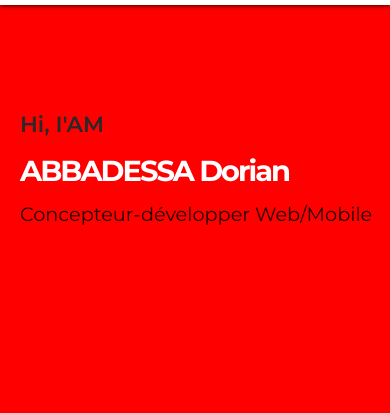
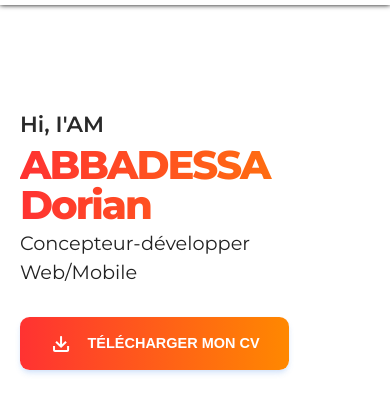
Before and after one commit to DorianABDS/Portfolio-ABBADESSA-Dorian, a plain HTML site: page index.html in a window 390 px wide. Shown: the part 45-458 px from the top of the page. Drawn offline with Linux system fonts and the light colour scheme.

Commit message:
Ajout du button 'télécharger' mon cv

```diff
--- a/index.html
+++ b/index.html
@@ -13,7 +13,7 @@
 <body>
     <header class="header">
         <nav class="navbar">
-            <a href="index.html" class="logo"><img src="/src/img/Logo Div noir.png" alt=""></a>
+            <a href="index.html" class="logo"><img src="/src/img/Logo plat Div noir.png" alt=""></a>
             <div class="nav-links">
                 <ul>
                     <li><a href="index.html">Accueil</a></li>
@@ -33,8 +33,28 @@
         <section class="accueil">
             <div class="contrainer-accueil">
                 <h2>Hi, I'AM</h2>
-                <h1>ABBADESSA Dorian</h1>
+                <h1><span>ABBADESSA Dorian</span></h1>
                 <p>Concepteur-développer Web/Mobile</p>
+                <!-- <a href="#">télécharger mon cv</a> -->
+                <button>
+                    <svg
+                        width="24"
+                        height="24"
+                        viewBox="0 0 24 24"
+                        fill="none"
+                        xmlns="http://www.w3.org/2000/svg"
+                        >
+                        <path
+                            d="M11 5C11 4.44772 11.4477 4 12 4C12.5523 4 13 4.44772 13 5V12.1578L16.2428 8.91501L17.657 10.3292L12.0001 15.9861L6.34326 10.3292L7.75748 8.91501L11 12.1575V5Z"
+                            fill="currentColor"
+                        />
+                        <path
+                            d="M4 14H6V18H18V14H20V18C20 19.1046 19.1046 20 18 20H6C4.89543 20 4 19.1046 4 18V14Z"
+                            fill="currentColor"
+                        />
+                        </svg>
+                    télécharger mon cv
+                  </button>
             </div>
         </section>
     </main>
@@ -42,7 +62,6 @@
 <script>
     const menuHamburger = document.querySelector(".menu-hamburger")
     const navLinks = document.querySelector(".nav-links")
-    const social = document.querySelector(".social")
 
     menuHamburger.addEventListener('click',()=>{
     navLinks.classList.toggle('mobile-menu')
--- a/style.css
+++ b/style.css
@@ -23,7 +23,6 @@ html, body {
 
 .navbar {
     background: rgb(255, 255, 255);
-    backdrop-filter: blur(10px);
     box-shadow: 0 0 5px rgb(0, 0, 0);;
     top: 0;
     left: 0;
@@ -36,7 +35,7 @@ html, body {
     display: flex;
     justify-content: space-between;
     align-items: center;
-    z-index: 1;
+    z-index: 100;
 }
 
 .navbar a {
@@ -96,12 +95,51 @@ html, body {
     margin-top: 50px;
     width: 100%;
     height: 100vh;
-    background-color: red;
 }
 
 .contrainer-accueil {
     padding-left: 20px;
 }
+
+button {
+    border: none;
+    display: flex;
+    padding: 0.75rem 1.5rem;
+    background: linear-gradient(90deg, rgba(255,50,50,1) 0%, rgba(255,136,0,1) 100%);
+    color: #ffffff;
+    font-size: 0.75rem;
+    line-height: 1rem;
+    font-weight: 700;
+    text-align: center;
+    cursor: pointer;
+    text-transform: uppercase;
+    vertical-align: middle;
+    align-items: center;
+    border-radius: 0.5rem;
+    user-select: none;
+    gap: 0.75rem;
+    box-shadow:
+      0 4px 6px -1px #488aec31,
+      0 2px 4px -1px #488aec17;
+    transition: all 0.6s ease;
+  }
+
+  button:hover {
+    box-shadow:
+      0 10px 15px -3px #488aec4f,
+      0 4px 6px -2px #488aec17;
+  }
+
+  button:focus,
+  button:active {
+    opacity: 0.85;
+    box-shadow: none;
+  }
+
+  button svg {
+    width: 1.25rem;
+    height: 1.25rem;
+  }
 
 @media  screen and (max-width: 814px) {
     .navbar .menu-hamburger {
@@ -123,12 +161,12 @@ html, body {
     .navbar .logo img {
         display: flex;
         align-items: center;
-        width: 30px;
+        width: 50px;
     }
 
     .nav-links {
         position: absolute;
-        background-color: rgba(255, 255, 255, 0.12);
+        background-color: #ffffff90;
         backdrop-filter: blur(8px);
         top: 0;
         left: 0;
@@ -159,8 +197,20 @@ html, body {
     }
 
     .accueil h1 {
-        color: #fff;
+        display: inline-block;
+        padding-right: 20px;
+        line-height: 100%;
+        font-size: 40px;
         letter-spacing: -2px;
-        font-weight: 700;
+        font-weight: 800;
+        background: linear-gradient(90deg, rgba(255,50,50,1) 0%, rgba(255,136,0,1) 100%);
+        -webkit-background-clip: text;
+        -webkit-text-fill-color: transparent;
+    }
+
+    .accueil p {
+        line-height: 150%;
+        padding-right: 20px;
+        margin-bottom: 30px;
     }
 }
```
Also changed, not shown: src/img/Logo Div.png (deleted).
